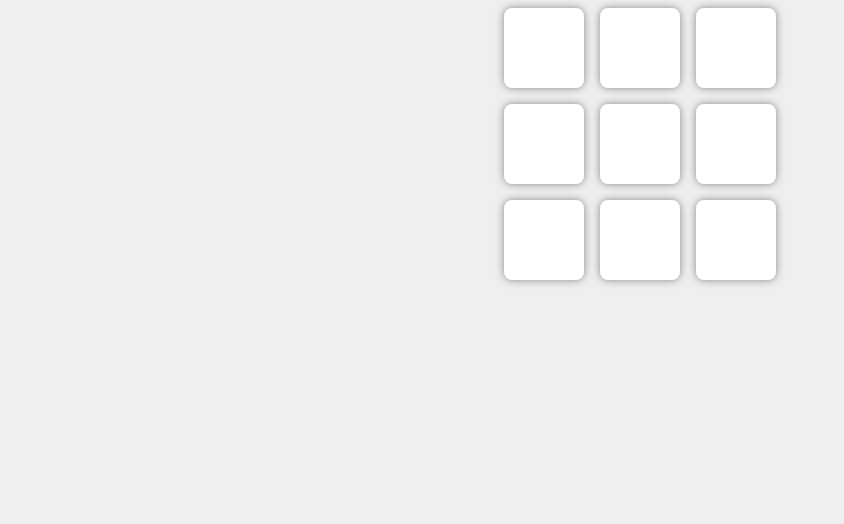
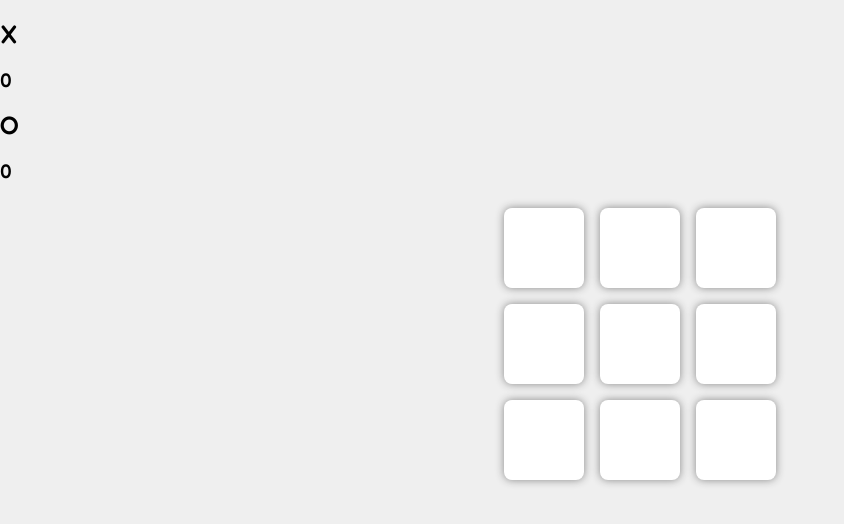
Before and after one commit to h4rsham/TicTacToe, a React (Create React App) app: page / in a window 1280 px wide. Shown: the top 524 px of the page, without its empty margins (0-844 px from the left). Built offline with nearby package versions, Linux system fonts and the light colour scheme.

Commit message:
Created a basic scoreboard for game winning tally

```diff
--- a/src/App.js
+++ b/src/App.js
@@ -2,6 +2,7 @@ import React, { useState } from 'react';
 
 import './App.css';
 import { Board } from './components/board';
+import { ScoreBoard } from './components/scoreBoard';
 
 function App() {
 
@@ -19,6 +20,7 @@ function App() {
 
   const [board, setBoard] = useState(Array(9).fill(null));
   const [xPlayer, setXPlayer] = useState(true);
+  const [scores, setScores] = useState({xScore: 0, oScore: 0});
 
   const handleBoxClick = (boxIndex) => {
     const updatedBoard = board.map((value, index) => {
@@ -29,7 +31,17 @@ function App() {
       }
     });
 
-    checkForWinner(updatedBoard);
+    const winner = checkForWinner(updatedBoard);
+    if (winner) {
+      if (winner === 'X') {
+        setScores({...scores, xScore: scores.xScore + 1});
+      } else {
+        setScores({...scores, oScore: scores.oScore + 1});
+      }
+    }
+
+    // console.log(scores)
+
     setBoard(updatedBoard);
 
     setXPlayer(!xPlayer);
@@ -49,6 +61,7 @@ function App() {
 
   return (
     <div>
+      <ScoreBoard scores={scores}/>
       <Board board={board} onClick={handleBoxClick}/>
     </div>
   );
--- /dev/null
+++ b/src/components/scoreBoard.js
@@ -0,0 +1,17 @@
+import React from "react";
+import "./scoreBoard.css";
+
+export const ScoreBoard = ({scores}) => {
+    return (
+        <div className="scoreBoard">
+            <div className="score">
+                <h2>X</h2>
+                <h3>{scores.xScore}</h3>
+            </div>
+            <div className="score">
+                <h2>O</h2>
+                <h3>{scores.oScore}</h3>
+            </div>
+        </div>
+    )
+}
```
Also changed, not shown: src/components/scoreBoard.css (added).
